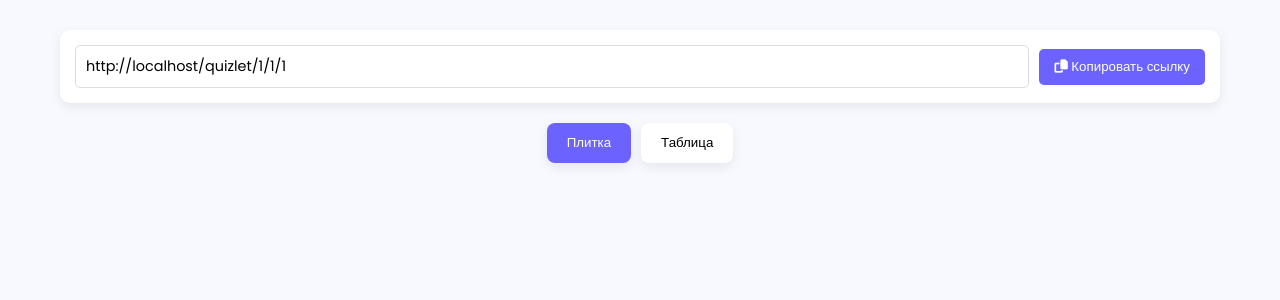
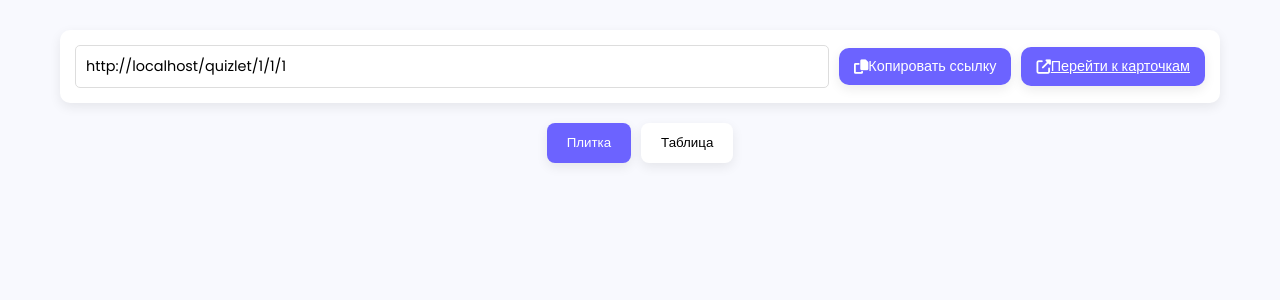
Before and after one commit to Am1rTl/Duckly, a Flask app: page /class/1/1/1 in a window 1280 px wide. Shown: the part 106-406 px from the top of the page. Run offline with Flask 3, Linux system fonts and the light colour scheme; data that the repository does not hold is empty.

Commit message:
Edit button

```diff
--- a/templates/module_words.html
+++ b/templates/module_words.html
@@ -109,7 +109,13 @@
       display: flex;
       gap: 10px;
       align-items: center;
+      flex-wrap: wrap;
       box-shadow: var(--shadow);
+    }
+
+    .link-box .btn {
+      padding: 8px 15px;
+      font-size: 0.9rem;
     }
 
     .link-box input {
@@ -120,19 +126,7 @@
       font-size: 0.9rem;
     }
 
-    .copy-btn {
-      padding: 8px 15px;
-      background: var(--primary);
-      color: white;
-      border: none;
-      border-radius: 5px;
-      cursor: pointer;
-      transition: all 0.2s ease;
-    }
 
-    .copy-btn:hover {
-      background: var(--primary-dark);
-    }
 
     /* View toggle */
     .view-toggle {
@@ -292,7 +286,8 @@
 
     <div class="link-box">
       <input type="text" id="quizletLink" value="{{ url_for('quizlet_cards', class_name=class_name, unit_name=unit_name, module_name=module_name, _external=True) }}" readonly>
-      <button class="copy-btn" onclick="copyLink()"><i class="fas fa-copy"></i> Копировать ссылку</button>
+      <button class="btn btn-primary" onclick="copyLink()"><i class="fas fa-copy"></i> Копировать ссылку</button>
+      <a href="{{ url_for('quizlet_cards', class_name=class_name, unit_name=unit_name, module_name=module_name) }}" class="btn btn-primary"><i class="fas fa-external-link-alt"></i> Перейти к карточкам</a>
     </div>
 
     <div class="view-toggle">
--- a/templates/words.html
+++ b/templates/words.html
@@ -561,6 +561,7 @@
             </button>
           </td>
         `;
+        tableBody.appendChild(row); // Добавляем строку в тело таблицы
       });
     }
 
```
